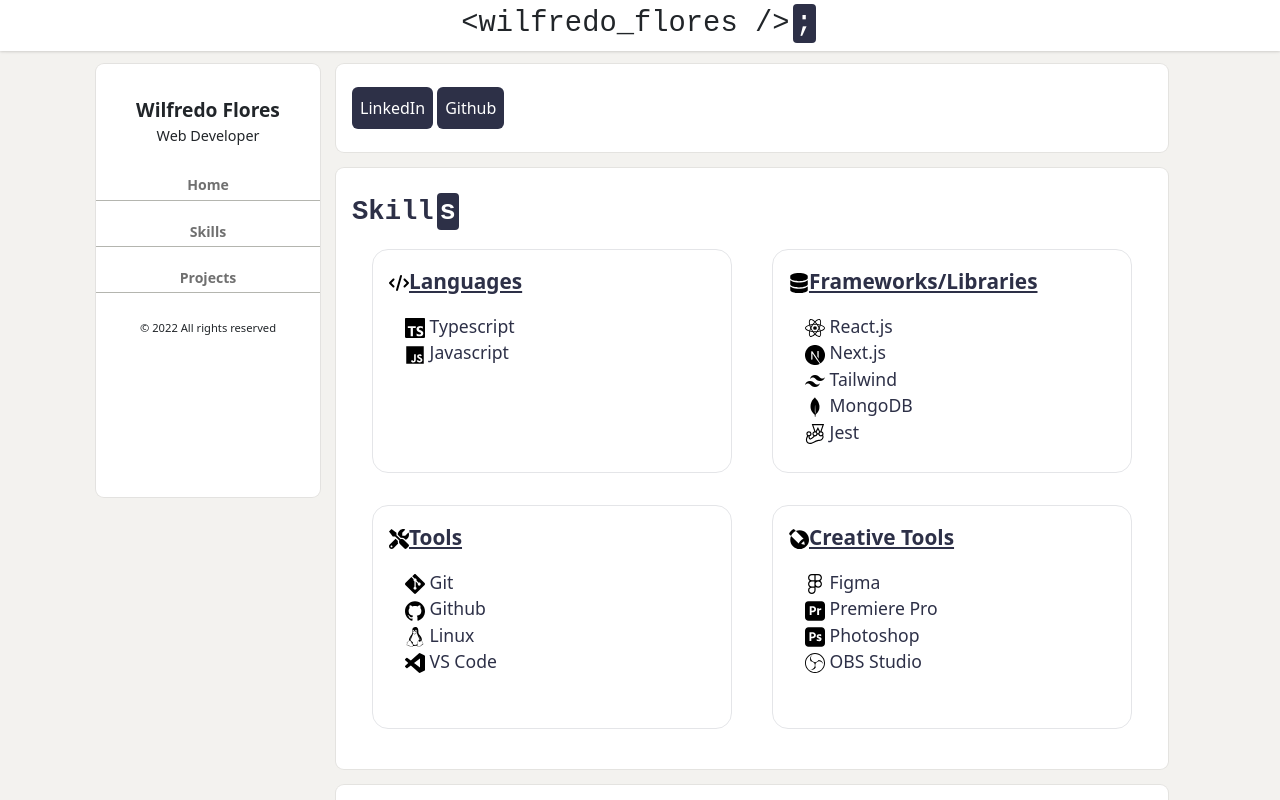
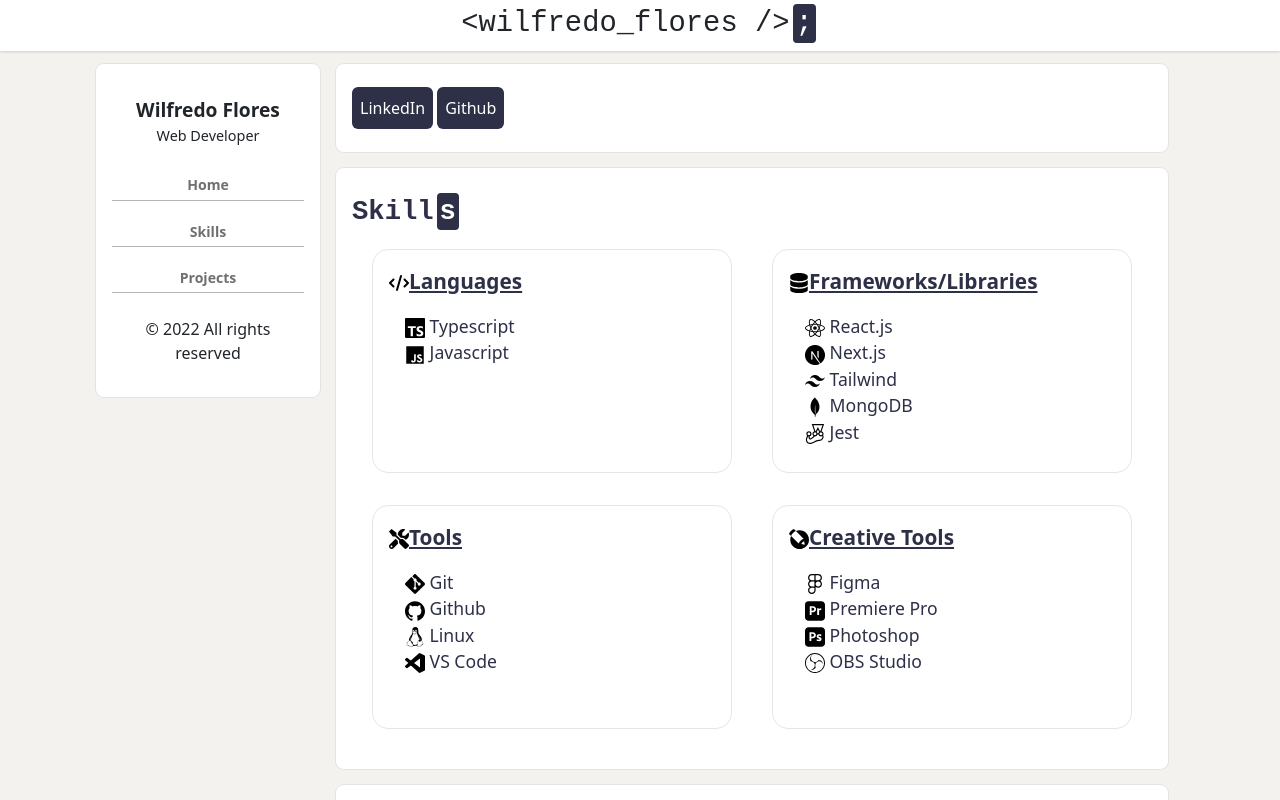
Before and after one commit to wflore19/TOP-portfolio, a React (Create React App) app: page / in a window 1280 px wide. Built offline with nearby package versions, Linux system fonts and the light colour scheme.

Commit message:
Fix padding

```diff
--- a/src/components/Profile/profile.css
+++ b/src/components/Profile/profile.css
@@ -7,7 +7,7 @@
 	background-color: #fff;
 	box-shadow: rgba(0, 0, 0, 0.062) 0px 0px 0px 1px;
 	border-radius: 8px;
-	padding: 2rem 0;
+	padding: 2rem 1rem;
 	position: sticky;
 	top: 4rem;
 	/* position: absolute;
@@ -35,13 +35,6 @@
 	margin-bottom: 1rem;
 }
 
-.cr {
-	padding-top: 0.2rem;
-	padding-bottom: 8rem;
-	font-size: 0.7rem;
-	font-weight: lighter;
-}
-
 @media (max-width: 688px) {
 	#profile {
 		position: fixed;
```
